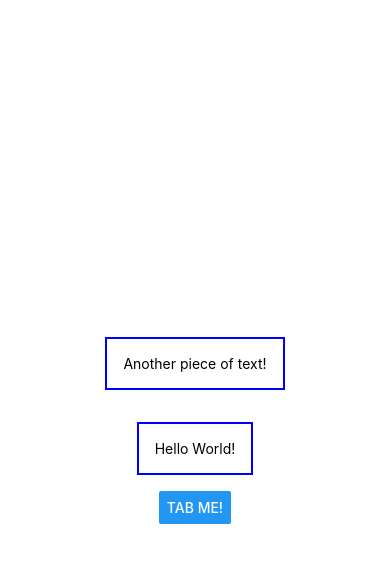
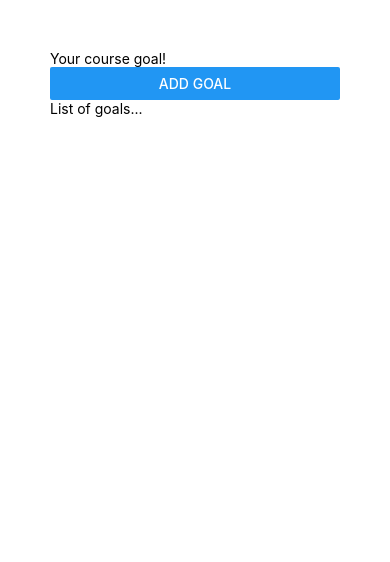
Before and after one commit to NaruNarsha/Udemy, a React Native app in the folder ReactNative/starting-project/: screen / in a window 390 px wide. Shown: the top 562 px of the page. Built offline with nearby package versions, Linux system fonts and the light colour scheme.

Commit message:
RN 18. 레이아웃 & 플렉스 박스 살펴보기

```diff
--- a/ReactNative/starting-project/App.js
+++ b/ReactNative/starting-project/App.js
@@ -1,4 +1,4 @@
-import { StyleSheet, Text, View, Button } from 'react-native';
+import { StyleSheet, Text, View, Button, TextInput } from 'react-native';
 
 // React Native의 모든 컴포넌트는 반드시 하나의 최상위 컴포넌트로 감싸져야 합니다.
 //  - <View> <View/> 안에는 복수의 <Text> 컴포넌트를 넣을 수 있습니다.
@@ -13,12 +13,14 @@
 export default function App() {
   // styles는 View나 Text 컴포넌트에 스타일을 적용하는 데 사용됩니다.
   return (
-    <View style={styles.container}>
+    <View style={styles.appContainer}>
       <View>
-        <Text style ={styles.dummyText}>Another piece of text!</Text>
+        <TextInput placeholder = 'Your course goal!'/>
+        <Button title = 'Add Goal' />
       </View>
-      <Text style ={styles.dummyText}>Hello World!</Text>
-      <Button title='Tab me!' />
+      <View>
+        <Text>List of goals...</Text>
+      </View>
     </View>
   );
 }
@@ -36,16 +38,8 @@
 // - StyleSheet.create 메서드를 사용하면 성능 최적화가 가능합니다.
 // - 스타일 객체는 불변(immutable)으로 생성되므로, 런타임에 변경할 수 없습니다.
 const styles = StyleSheet.create({
-  container: {
-    flex: 1,
-    backgroundColor: '#fff',
-    alignItems: 'center',
-    justifyContent: 'center',
-  },
-  dummyText: {
-    margin: 16,
-    padding: 16,
-    borderWidth: 2,
-    borderColor: 'blue',
+  appContainer : {
+    padding: 50,
   }
+
 });
```
